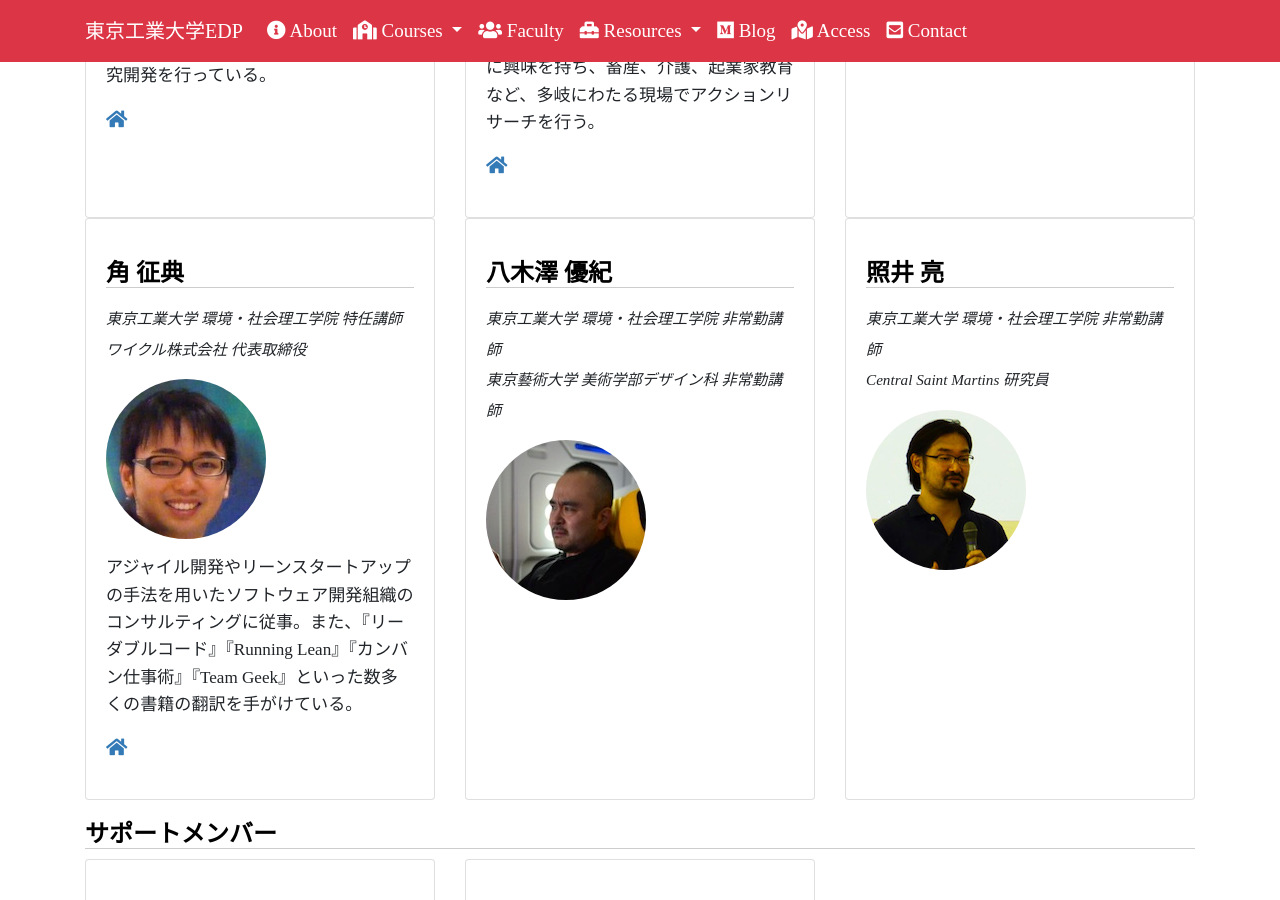
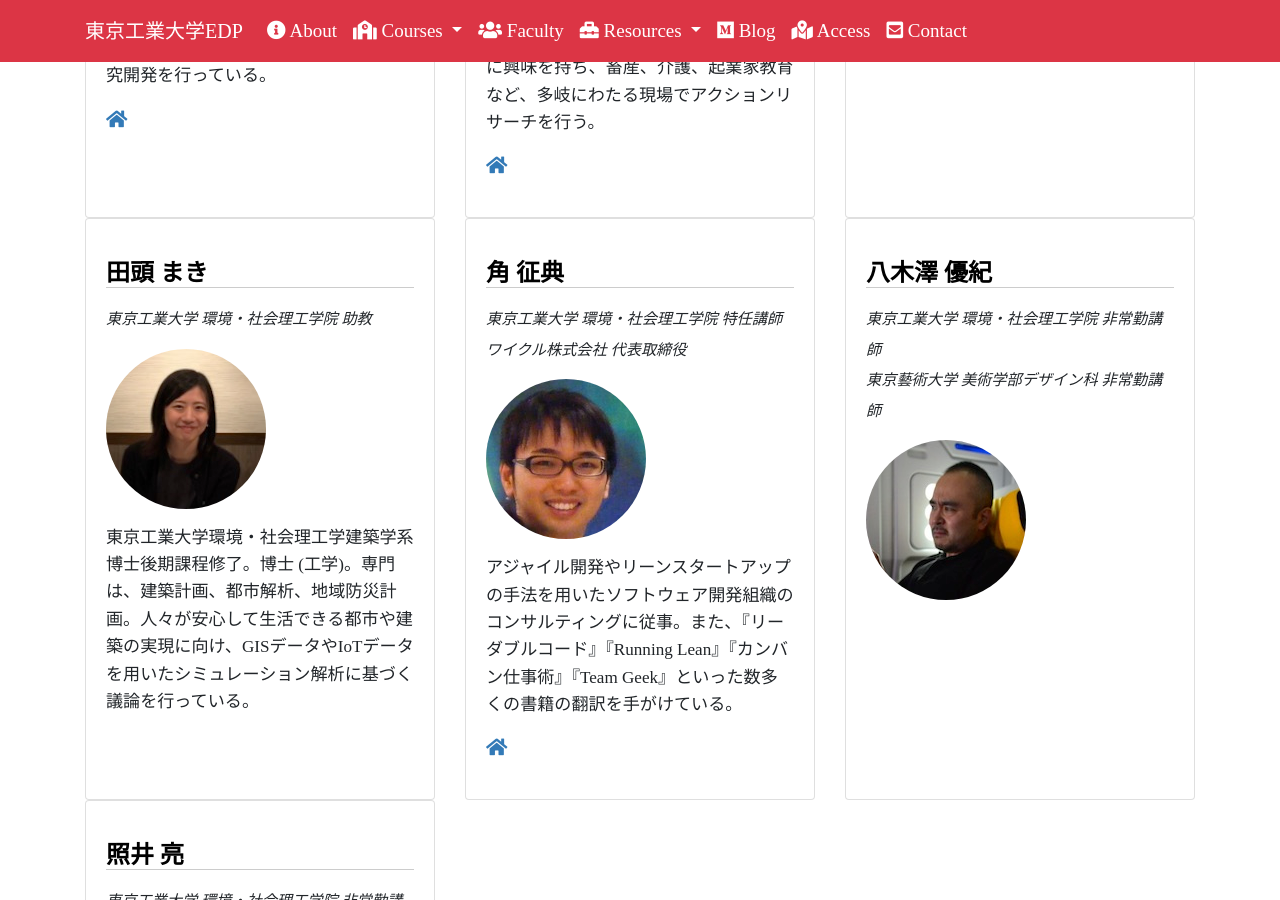
Before and after one commit to titech-edp/titech-edp.github.io, a Jekyll site: the page built from faculty-team/index.md, in a window 1280 px wide and 900 px high, scrolled down 1601 px. Built offline with Jekyll 4.4.1, drawn with Linux system fonts in a browser that asks for light colours; nearby versions of some CDN libraries; library files that are not in the unit come from our copies.

Commit message:
Add tagashira

```diff
--- a/_data/faculty.yml
+++ b/_data/faculty.yml
@@ -47,6 +47,13 @@
   photo: "taoka.jpg"
   profile: "東京工業大学工学院機械系エンジニアリングデザインコース博士後期課程修了。博士 (学術)。専門は、共創デザイン、エンジニアリングデザイン。主な著作: A Cross-cultural Study of Co-design: The Impact of Power Distance on Group Dynamics in Japan(共著、CoDesign)。"
 
+- name: "田頭 まき"
+  title:
+    - "東京工業大学 環境・社会理工学院 助教"
+  url: ""
+  photo: "tagashira.jpg"
+  profile: "東京工業大学環境・社会理工学建築学系博士後期課程修了。博士 (工学)。専門は、建築計画、都市解析、地域防災計画。人々が安心して生活できる都市や建築の実現に向け、GISデータやIoTデータを用いたシミュレーション解析に基づく議論を行っている。"
+
 - name: "角 征典"
   title:
     - "東京工業大学 環境・社会理工学院 特任講師"
```
Also changed, not shown: images/faculty/tagashira.jpg (added).
